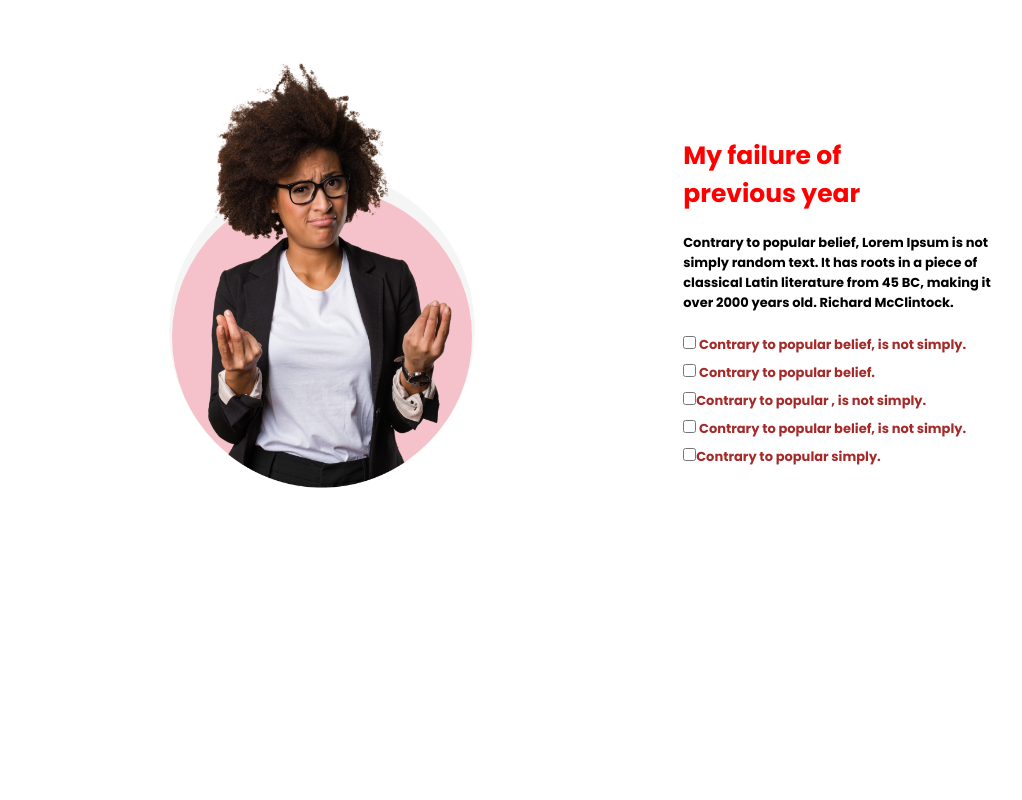
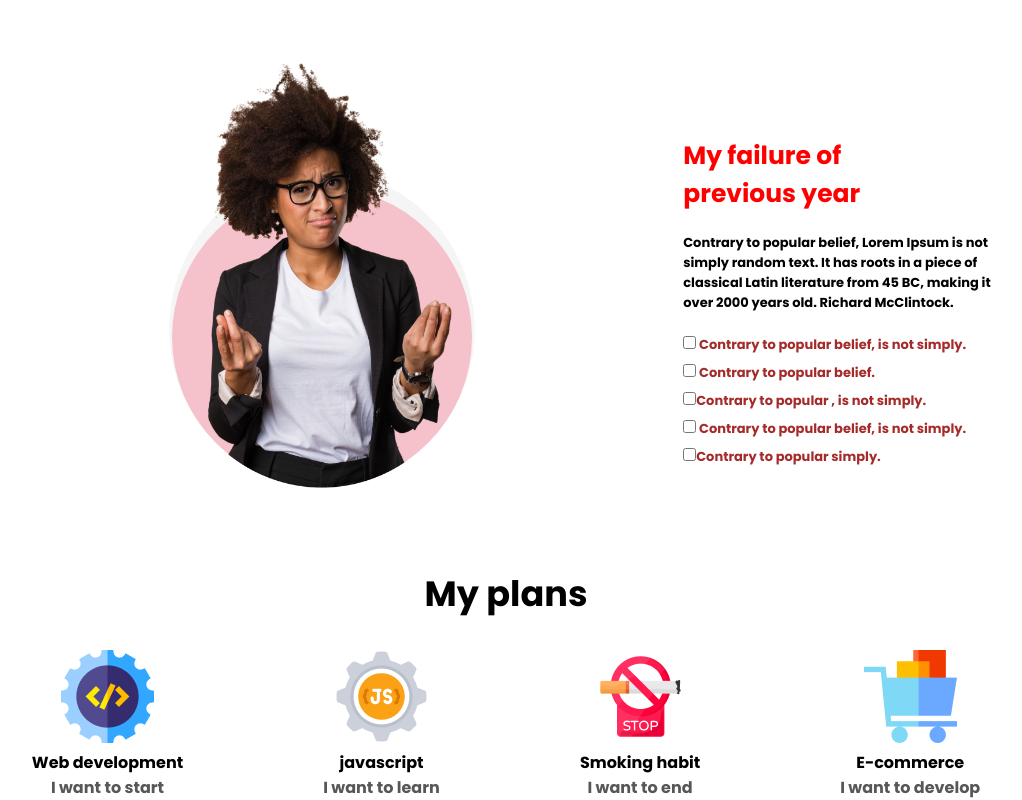
Before and after one commit to rohan8432/special-portfolio, a plain HTML site: page index.html in a window 1280 px wide. Shown: the part 871-1671 px from the top of the page, without its empty margins (134-1156 px from the left). Before the commit the page ends 1496 px from the top, so only its background shows below. Drawn offline with Linux system fonts and the light colour scheme.

Commit message:
added plans list

```diff
--- a/index.html
+++ b/index.html
@@ -22,6 +22,9 @@
                     </h3>
                 </div>
             </div>
+
+        </section>
+        <section>
             <div class="banner2">
                 <div class="profile-pic">
                     <img src="images/person.png" alt="">
@@ -78,6 +81,37 @@
             </div>
 
         </section>
+        <section>
+            <div class="plans-title">
+                <h3 class="my-plans">
+                    My plans
+                </h3>
+
+            </div>
+            <div class="plan-list">
+                <div class="own-plan">
+                    <img src="images/icons/web.png" alt="">
+                    <p>Web development</p>
+                    <p class="plan-sub-heading">I want to start</p>
+                </div>
+                <div class="own-plan">
+                    <img src="images/icons/js.png" alt="">
+                    <p>javascript</p>
+                    <p class="plan-sub-heading">I want to learn</p>
+                </div>
+                <div class="own-plan">
+                    <img src="images/icons/smoke.png" alt="">
+                    <p>Smoking habit</p>
+                    <p class="plan-sub-heading">I want to end</p>
+                </div>
+                <div class="own-plan">
+                    <img src="images/icons/ecom.png" alt="">
+                    <p>E-commerce</p>
+                    <p class="plan-sub-heading"> I want to develop</p>
+                </div>
+
+            </div>
+        </section>
     </main>
 
 
--- a/style.css
+++ b/style.css
@@ -29,6 +29,7 @@
     height: 808px;
     width: 1600px;
     overflow: hidden;
+
 }
 .banner2{
     display: flex;
@@ -76,3 +77,24 @@
 .checkbox{
     padding: 4px 0;
 }
+.plans-title{
+    margin-top: 80px;
+    text-align: center;
+    margin-bottom: 30px;
+    font-family: 'Poppins', sans-serif;
+    font-size: 30px;
+}
+.plan-list{
+    display: flex;
+    justify-content: center;
+    padding: 0 30px;
+    font-family: 'Poppins', sans-serif;
+}
+.own-plan{
+    padding: 0 70px;
+    text-align: center;
+
+}
+.plan-sub-heading{
+    color: rgb(88, 87, 87);
+}
```
